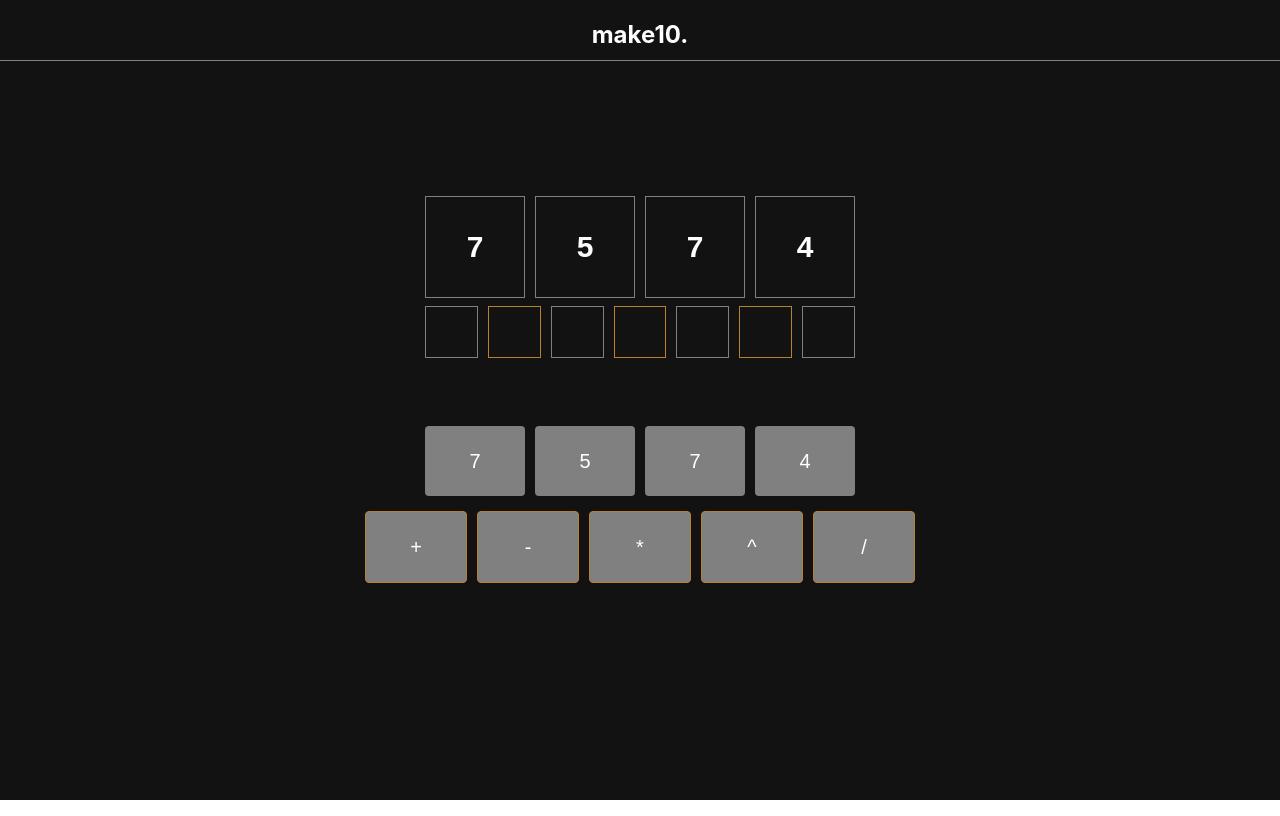
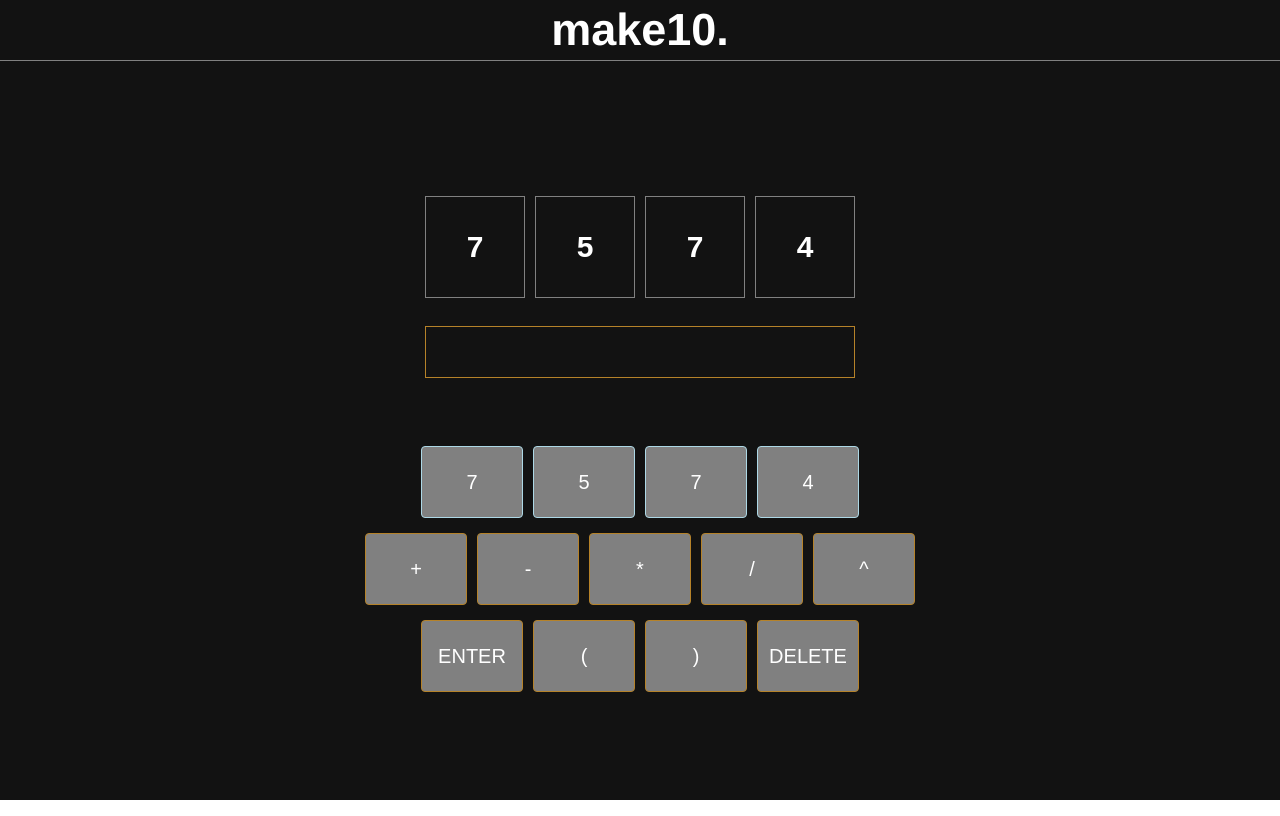
Before and after one commit to tc3149/make10, a React (Create React App) app: page / in a window 1280 px wide. Built offline with nearby package versions, Linux system fonts and the light colour scheme.

Commit message:
Added keyboard parsing and nerdamer

```diff
--- a/package.json
+++ b/package.json
@@ -6,6 +6,7 @@
     "@testing-library/jest-dom": "^5.14.1",
     "@testing-library/react": "^13.0.0",
     "@testing-library/user-event": "^13.2.1",
+    "nerdamer": "^1.1.13",
     "react": "^18.2.0",
     "react-dom": "^18.2.0",
     "react-scripts": "5.0.1",
--- a/src/App.css
+++ b/src/App.css
@@ -29,7 +29,7 @@ nav h1 {
 }
 .game {
   width: 100vw;
-  height: calc(100vh - 170px);
+  height: calc(100vh - 190px);
   display: flex;
   align-items: center;
   padding-top: 125px;
@@ -45,6 +45,7 @@ nav h1 {
 }
 
 .calcBoard {
+  padding-top: 20px;
   width: 450px;
   height: 60px;
   border: 0px solid black;
@@ -135,6 +136,10 @@ nav h1 {
   border: 1.5px solid rgb(181, 130, 41);
 }
 
+#blue {
+  border: 1.5px solid lightblue;
+}
+
 #disabled {
   background-color: #3a393c;
 }
--- a/src/App.js
+++ b/src/App.js
@@ -7,19 +7,35 @@ import Keyboard from "./components/Keyboard";
 export const AppContext = createContext();
 
 function App() {
-  const [chosenNumbers, setChosenNumbers] = useState([
+  const [chosenNumbers] = useState([
     Math.floor(Math.random() * 10),
     Math.floor(Math.random() * 10),
     Math.floor(Math.random() * 10),
     Math.floor(Math.random() * 10),
   ]);
 
+  const [input, setInput] = useState("");
+
+  const onSelectLetter = (keyVal) => {
+    let temp = input;
+    setInput((temp += keyVal));
+  };
+
+  const onDelete = () => {
+    let temp = input;
+    setInput(temp.slice(0, -1));
+  };
+
+  const onEnter = () => {};
+
   return (
     <div className="App">
       <nav>
-        <h2>make10.</h2>
+        <h1>make10.</h1>
       </nav>
-      <AppContext.Provider value={{ chosenNumbers }}>
+      <AppContext.Provider
+        value={{ chosenNumbers, input, onSelectLetter, onDelete, onEnter }}
+      >
         <div className="game">
           <Board />
           <CalcBoard />
--- a/src/components/CalcBoard.js
+++ b/src/components/CalcBoard.js
@@ -3,16 +3,12 @@ import { AppContext } from "../App";
 import Letter from "./Letter";
 
 function CalcBoard() {
+  const { input } = useContext(AppContext);
+
   return (
     <div className="calcBoard">
       <div className="row">
-        <Letter val={""} />
-        <Letter val={""} id="red" />
-        <Letter val={""} />
-        <Letter val={""} id="red" />
-        <Letter val={""} />
-        <Letter val={""} id="red" />
-        <Letter val={""} />
+        <Letter val={input} id="red" />
       </div>
     </div>
   );
--- a/src/components/Key.js
+++ b/src/components/Key.js
@@ -1,8 +1,25 @@
-import React from "react";
+import React, { useContext } from "react";
+import { AppContext } from "../App";
 
 function Key({ keyVal, operator }) {
+  const { onEnter, onDelete, onSelectLetter } = useContext(AppContext);
+
+  const selectLetter = () => {
+    if (keyVal === "ENTER") {
+      onEnter();
+    } else if (keyVal === "DELETE") {
+      onDelete();
+    } else {
+      onSelectLetter(keyVal);
+    }
+  };
+
   return (
-    <div className="key" id={operator ? "operator" : ""}>
+    <div
+      className="key"
+      id={operator ? "operator" : "blue"}
+      onClick={selectLetter}
+    >
       {keyVal}
     </div>
   );
--- a/src/components/Keyboard.js
+++ b/src/components/Keyboard.js
@@ -3,8 +3,41 @@ import { AppContext } from "../App";
 import Key from "./Key";
 
 function Keyboard() {
-  const keys = ["+", "-", "*", "^", "/"];
-  const { chosenNumbers } = useContext(AppContext);
+  const keys = ["+", "-", "*", "/", "^"];
+  const keys2 = ["ENTER", "(", ")", "DELETE"];
+  const { chosenNumbers, onSelectLetter, onDelete, onEnter } =
+    useContext(AppContext);
+
+  const handleKeyboard = useCallback((event) => {
+    if (event.key === "Enter") {
+      onEnter();
+    } else if (event.key === "Backspace") {
+      onDelete();
+    } else {
+      chosenNumbers.forEach((key) => {
+        if (event.key.toString() === key.toString()) {
+          onSelectLetter(key);
+        }
+      });
+      keys.forEach((key) => {
+        if (event.key.toString() === key.toString()) {
+          onSelectLetter(key);
+        }
+      });
+      keys2.forEach((key) => {
+        if (event.key.toString() === key.toString()) {
+          onSelectLetter(key);
+        }
+      });
+    }
+  });
+
+  useEffect(() => {
+    document.addEventListener("keydown", handleKeyboard);
+    return () => {
+      document.removeEventListener("keydown", handleKeyboard);
+    };
+  }, [handleKeyboard]);
 
   return (
     <div className="keyboard">
@@ -18,6 +51,11 @@ function Keyboard() {
           return <Key keyVal={key} operator />;
         })}
       </div>
+      <div className="line3">
+        {keys2.map((key) => {
+          return <Key keyVal={key} operator />;
+        })}
+      </div>
     </div>
   );
 }
```
Also changed, not shown: 1 other file (tests, documents, lock files or other folders).
